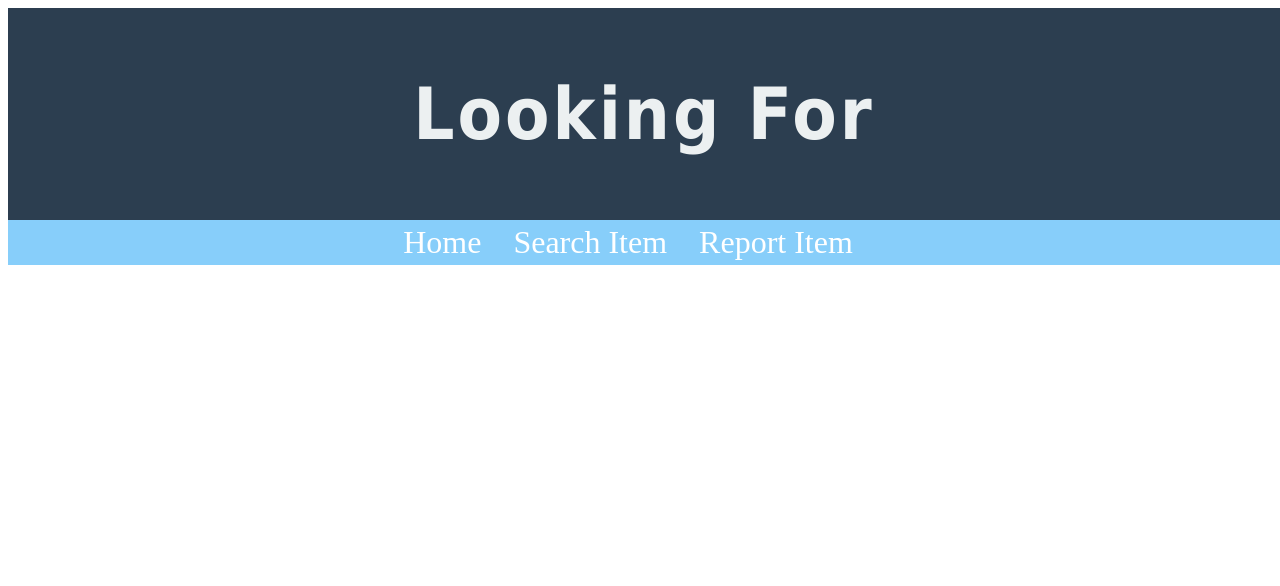
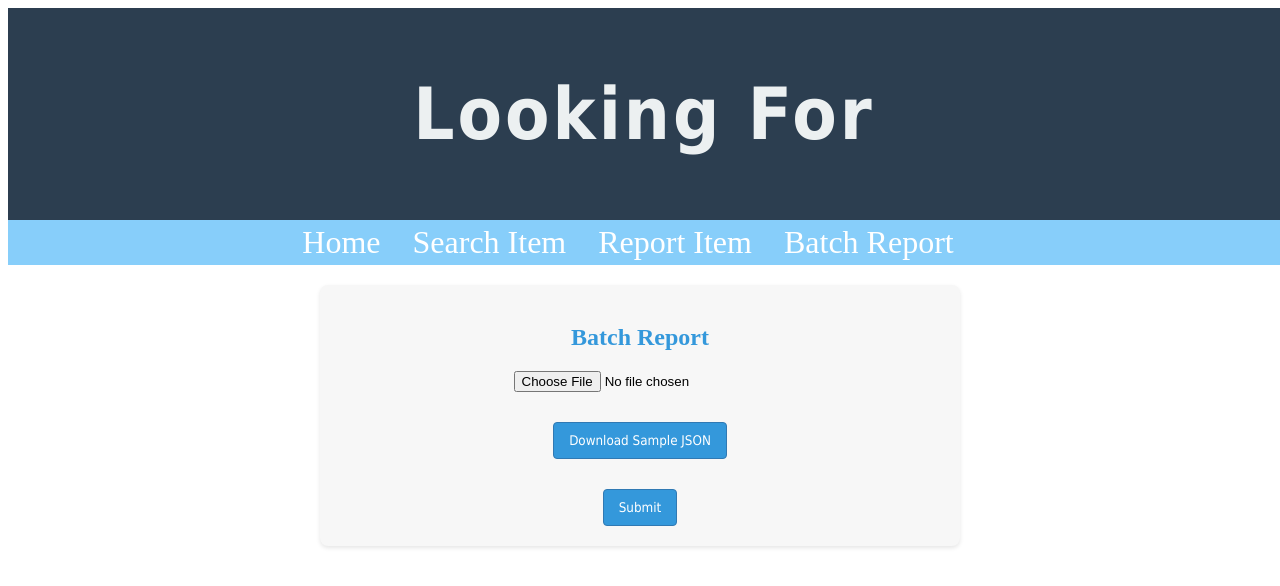
Before and after one commit to chowh7/vue_lf, a Vue app: page /batchreport in a window 1280 px wide. Shown: the top 586 px of the page. Built offline with nearby package versions, Linux system fonts and the light colour scheme.

Commit message:
added batch function

```diff
--- a/src/App.vue
+++ b/src/App.vue
@@ -7,6 +7,7 @@
       <router-link class="navlink" to="/">Home</router-link>
       <router-link class="navlink" to="/searchitem">Search Item</router-link>
       <router-link class="navlink" to="/reportitem">Report Item</router-link>
+      <router-link class="navlink" to="/batchreport">Batch Report</router-link>
     </nav>
     <router-view />
   </div>
@@ -16,7 +17,7 @@
 
 export default {
   name: 'App'
-}
+};
 </script>
 
 <style>
@@ -47,9 +48,8 @@ export default {
   font-size: 32px
 }
 
-  .navlink:hover, .navlink:focus {
+.navlink:hover,
+.navlink:focus {
   color: #FFD700;
 }
-
-
 </style>
--- /dev/null
+++ b/src/components/BatchReport.vue
@@ -0,0 +1,169 @@
+<template>
+    <div class="container">
+        <h2>Batch Report</h2>
+        <form @submit.prevent="handleSubmit">
+            <input type="file" accept=".json" @change="handleFileUpload">
+            <br>
+            <button @click="downloadSampleJSON">Download Sample JSON</button>
+            <br>
+            <button type="submit">Submit</button>
+        </form>
+        <p v-if="errorMessage" class="errorMessage">{{ errorMessage }}</p>
+    </div>
+</template>
+
+<script>
+import ItemService from "@/services/ItemService"; // Import ItemService
+
+export default {
+    data() {
+        return {
+            file: null,
+            errorMessage: ''
+        };
+    },
+    methods: {
+        handleFileUpload(event) {
+            this.file = event.target.files[0];
+        },
+        handleSubmit() {
+            if (!this.file) {
+                this.errorMessage = 'Please select a JSON file.';
+                return;
+            }
+
+            const reader = new FileReader();
+            reader.readAsText(this.file);
+            reader.onload = () => {
+                try {
+                    const jsonData = JSON.parse(reader.result);
+                    this.uploadData(jsonData);
+                } catch (error) {
+                    console.error('Error parsing JSON:', error);
+                    this.errorMessage = 'Error parsing JSON file.';
+                }
+            };
+            reader.onerror = () => {
+                console.error('Error reading file:', reader.error);
+                this.errorMessage = 'Error reading file.';
+            };
+        },
+        uploadData(data) {
+            ItemService.postBatchItems(data) // Use ItemService method for batch item upload
+                .then(response => {
+                    console.log('Batch report submitted successfully:', response.data);
+                    this.$router.push({ name: 'ReportItemSuccess' }); // Navigate to ReportItemSuccess route
+                })
+                .catch(error => {
+                    console.error('Error submitting batch report:', error);
+                    this.errorMessage = 'Error submitting batch report.';
+                });
+        },
+        downloadSampleJSON() {
+            const sampleData = [
+                {
+                    "title": "Demo Item 1",
+                    "description": "Description of Item 1",
+                    "datePosted": "2024-04-11",
+                    "color": "Black",
+                    "category": "Electronics",
+                    "status": "Active",
+                    "itemType": "Lost",
+                    "itemDateTime": "2024-04-11T10:38:28.751604-07:00",
+                    "contact": {
+                        "firstName": "John",
+                        "lastName": "Doe",
+                        "phone": "1234567890",
+                        "email": "john.doe@example.com"
+                    },
+                    "location": {
+                        "name": "Coffee Shop",
+                        "address": "123 Main St",
+                        "country": "USA",
+                        "description": "Near the downtown area"
+                    }
+                },
+                {
+                    "title": "Demo Item 2",
+                    "description": "Description of Item 2",
+                    "datePosted": "2024-04-11",
+                    "color": "Black",
+                    "category": "Personal Accessories",
+                    "status": "Active",
+                    "itemType": "Found",
+                    "itemDateTime": "2024-04-11T10:38:28.752129-07:00",
+                    "contact": {
+                        "firstName": "Jane",
+                        "lastName": "Doe",
+                        "phone": "9876543210",
+                        "email": "jane.doe@example.com"
+                    },
+                    "location": {
+                        "name": "Park",
+                        "address": "456 Oak St",
+                        "country": "USA",
+                        "description": "Near the fountain"
+                    }
+                }
+            ];
+
+            const jsonString = JSON.stringify(sampleData, null, 2);
+            const blob = new Blob([jsonString], { type: "application/json" });
+            const url = URL.createObjectURL(blob);
+
+            const a = document.createElement("a");
+            a.href = url;
+            a.download = "sample_data.json";
+            document.body.appendChild(a);
+            a.click();
+            document.body.removeChild(a);
+        }
+    }
+};
+</script>
+
+<style scoped>
+.container {
+    max-width: 600px;
+    margin: 20px auto;
+    padding: 20px;
+    background-color: #f7f7f7;
+    border-radius: 8px;
+    box-shadow: 0 2px 4px rgba(0, 0, 0, 0.1);
+    text-align: center;
+}
+
+h2 {
+    color: #3498db;
+}
+
+button {
+    background-color: #3498db;
+    color: #ffffff;
+    border: 1px solid #3079b3;
+    padding: 10px 15px;
+    margin-left: 10px;
+    margin-right: 10px;
+    margin-top: 30px;
+    cursor: pointer;
+    font-family: Tahoma, Geneva, Verdana, sans-serif;
+    border-radius: 4px;
+    transition: background-color 0.3s, color 0.3s, border-color 0.3s;
+}
+
+button:hover {
+    background-color: #3079b3;
+    border-color: #285e8e;
+}
+
+button.active,
+button:focus {
+    background-color: #285e8e;
+    border-color: #1f4d75;
+    outline: none;
+}
+
+.errorMessage {
+    color: red;
+}
+</style>
--- a/src/router/index.js
+++ b/src/router/index.js
@@ -1,9 +1,10 @@
-import {createWebHistory, createRouter} from "vue-router";
+import { createWebHistory, createRouter } from "vue-router";
 import HomeView from "../components/HomeView.vue";
 import SearchItem from "../components/SearchItem.vue";
 import ReportItem from "../components/ReportItem.vue";
 import ItemDetail from "../components/ItemDetail.vue";
-import ReportItemSuccess from "../components/ReportItemSuccess.vue"
+import ReportItemSuccess from "../components/ReportItemSuccess.vue";
+import BatchReport from "../components/BatchReport.vue"; // Import BatchReport component
 
 const routes = [
     {
@@ -31,12 +32,17 @@ const routes = [
         path: "/reportitemsuccess",
         name: "ReportItemSuccess",
         component: ReportItemSuccess
+    },
+    {
+        path: "/batchreport", // Add new route for BatchReport
+        name: "BatchReport",
+        component: BatchReport
     }
 ];
 
 const router = createRouter({
     history: createWebHistory(),
     routes
-})
+});
 
 export default router;
--- a/src/services/ItemService.js
+++ b/src/services/ItemService.js
@@ -1,28 +1,33 @@
 import http from "../http-common";
 
 class ItemService {
-    getItemsByType(itemType, status){
-        return http.get("/items", {params: {itemType, status}});
+    getItemsByType(itemType, status) {
+        return http.get("/items", { params: { itemType, status } });
     }
-    getItemById(id){
+    getItemById(id) {
         return http.get(`/items/${id}`);
     }
-    getItemsByKeyword(itemType, status, keyword){
+    getItemsByKeyword(itemType, status, keyword) {
         return http.get("/items/search", {
             params: {
-              itemType: itemType,
-              status: status,
-              keyword: keyword
-            } });
+                itemType: itemType,
+                status: status,
+                keyword: keyword
+            }
+        });
     }
-    postItem(item){
-        return http.post("/items",item);
+    postItem(item) {
+        return http.post("/items", item);
+    }
+    postBatchItems(batchData) {
+        return http.post("/items/batch", batchData);
     }
     uploadItemImage(id, formData) {
         return http.post(`/items/${id}/image`, formData, {
             headers: {
-              'Content-Type': 'multipart/form-data'
-            }});
+                'Content-Type': 'multipart/form-data'
+            }
+        });
     }
 }
 
```
Lines whose indentation alone changed are shown as unchanged.
